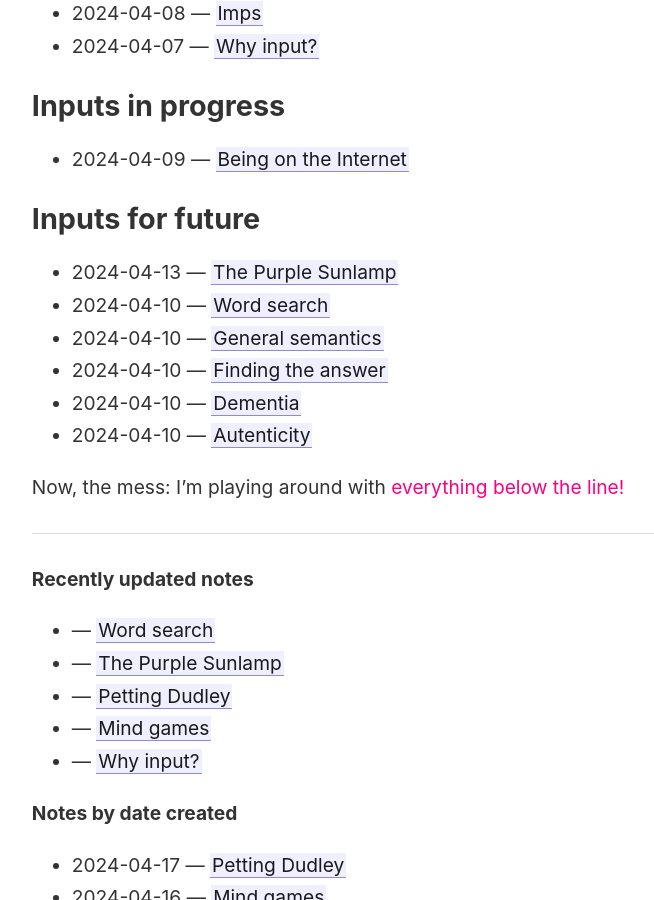
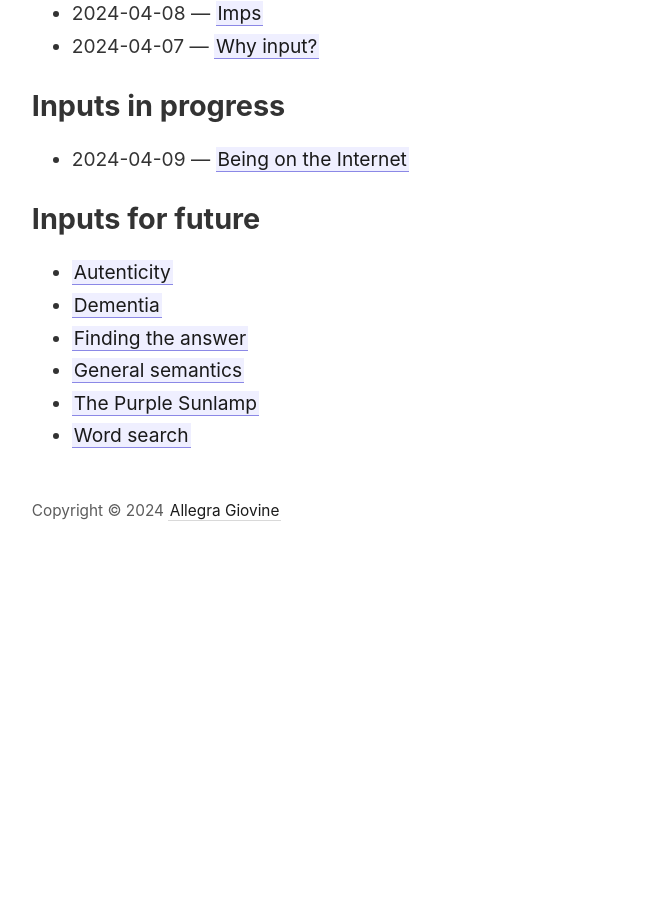
Before and after one commit to agiovine/agiovine.github.io, a Jekyll site: the page built from _pages/index.md, in a window 1280 px wide and 900 px high, scrolled down 745 px. Shown: the whole window, without its empty margins (45-699 px from the left). Built offline with Jekyll 4.4.1, drawn with Linux system fonts in a browser that asks for light colours; after the commit the page ends 1336 px from its top, so only the background shows below that; some of the changed text lies outside the part shown.

Commit message:
Add files via upload

```diff
--- a/_pages/index.md
+++ b/_pages/index.md
@@ -46,20 +46,15 @@
 ## Inputs for future
 
 <ul>
-  {% assign inputs_drafted = site.notes | where_exp:"note", "note.status == 'not-started'" | sort: "datefirstcreated" | reverse %}
+  {% assign inputs_drafted = site.notes | where_exp:"note", "note.status == 'not-started'" | sort: "title" %}
   {% for note in inputs_drafted %}
 	<li>
-      {{ note.datefirstcreated }} — <a class="internal-link" href="{{ site.baseurl }}{{ note.url }}">{{ note.title }}</a>
+      <a class="internal-link" href="{{ site.baseurl }}{{ note.url }}">{{ note.title }}</a>
     </li>
   {% endfor %}
 </ul>
-
+<!--
 Now, the mess: I'm playing around with <span style="color:#f90185">everything below the line!</span>
-
----
-
-<!-- TESTING -->
-
 
 <strong>Recently updated notes</strong>
 
@@ -142,3 +137,5 @@ Now, the mess: I'm playing around with <span style="color:#f90185">everything be
     </li>
   {% endfor %}
 </ul>
+
+-->
```
